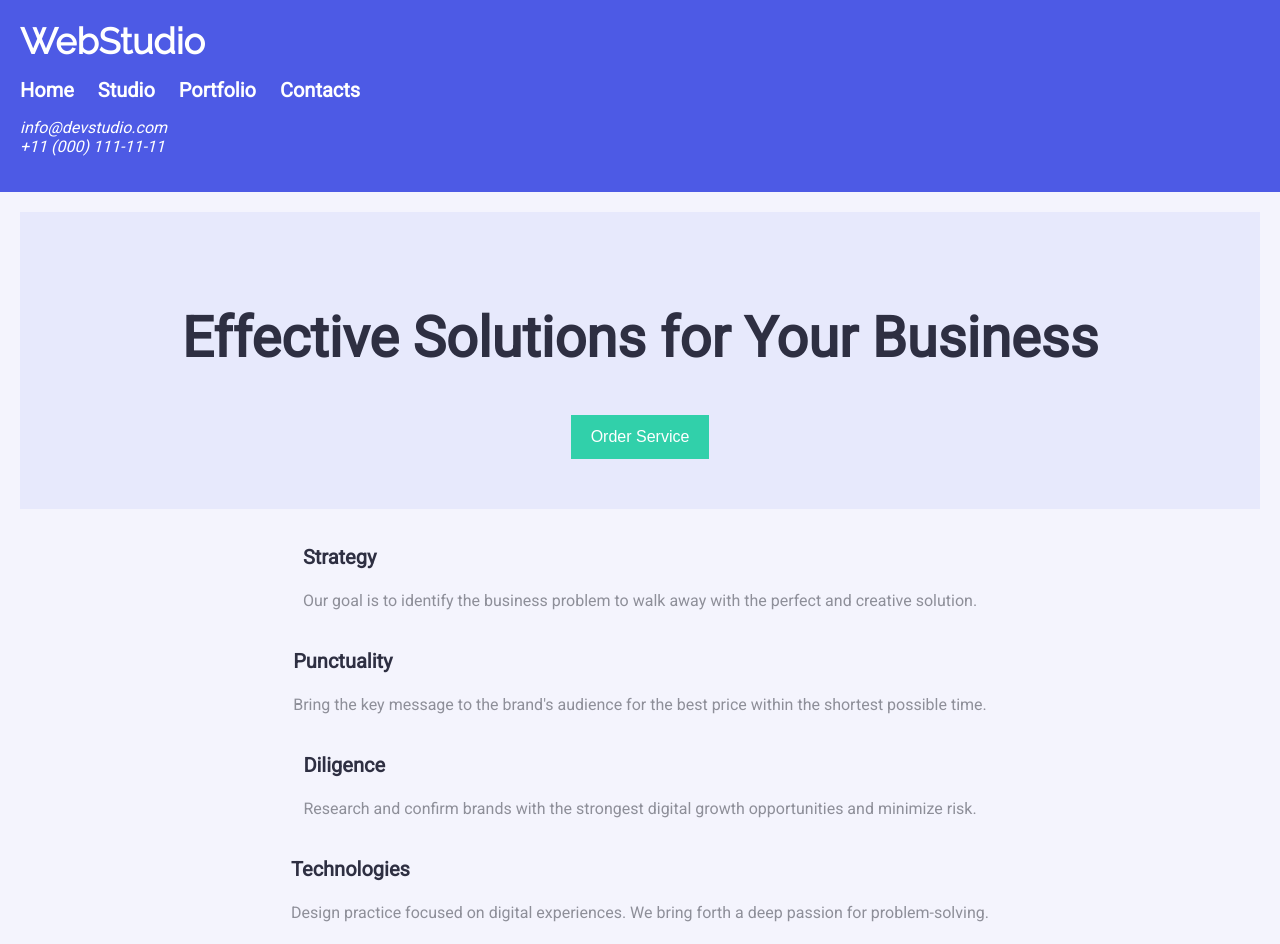
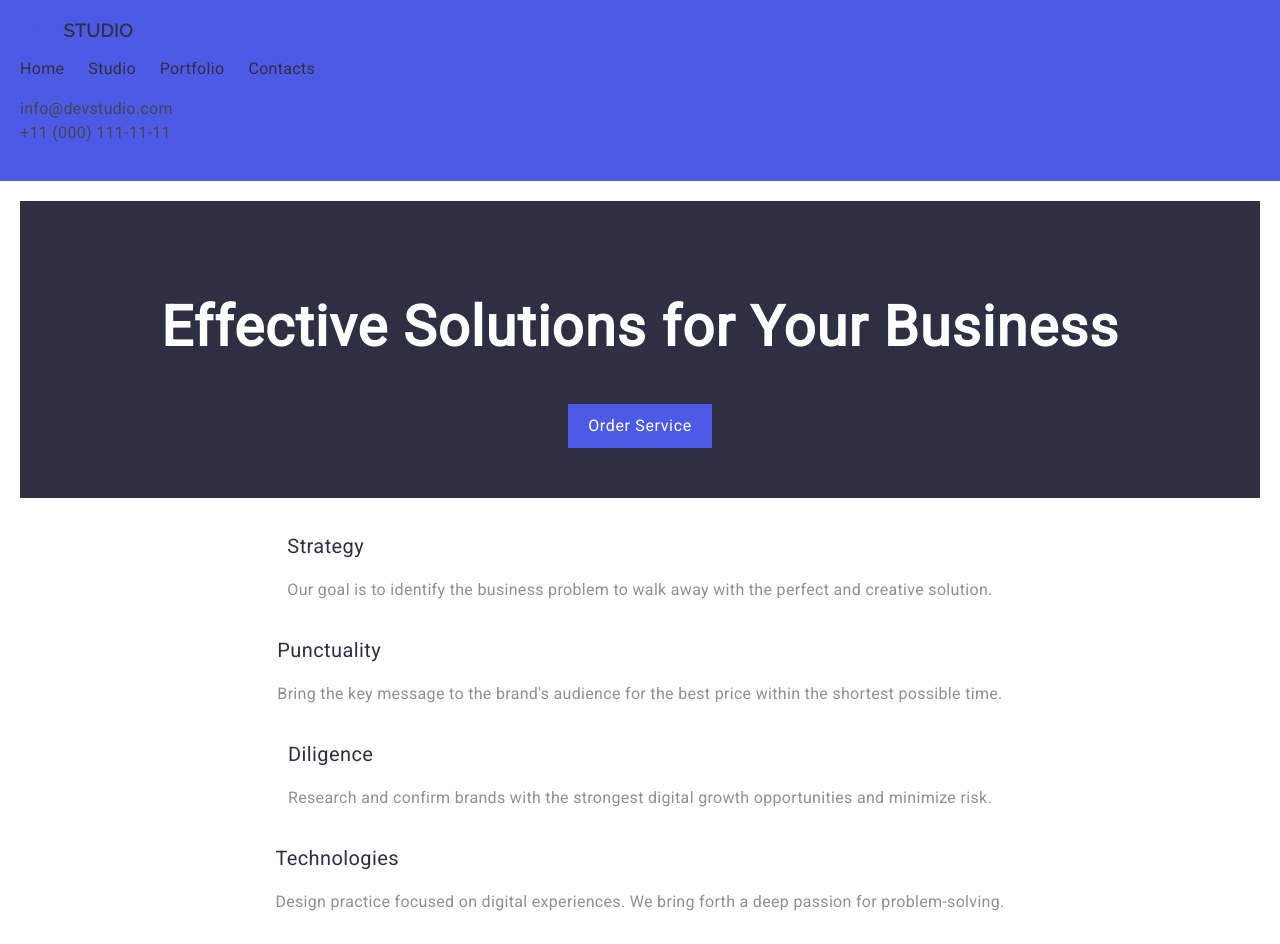
Before and after one commit to Braindodge/goit-markup-hw-02, a plain HTML site: page index.html in a window 1280 px wide. Shown: the top 944 px of the page. Drawn offline with Linux system fonts and the light colour scheme; files that its build step writes are made by us from their sources.

Commit message:
goingdone

```diff
--- a/css/style.css
+++ b/css/style.css
@@ -1,12 +1,11 @@
 body {
   font-family: "Roboto", sans-serif;
+  color: #434455;
+  background-color: #ffffff;
   margin: 0;
   padding: 0;
-  background-color: #f4f4fd;
-  color: #434455;
 }
 
-/* Header Styles */
 header {
   background-color: #4d5ae5;
   padding: 20px;
@@ -14,10 +13,17 @@ header {
 
 nav a.logo-b {
   font-family: "Raleway", sans-serif;
-  font-weight: bold;
-  font-size: 36px;
-  color: white;
+  font-weight: 700;
+  font-size: 18px;
+  line-height: 1.17;
+  letter-spacing: 0.03em;
+  text-transform: uppercase;
+  color: #4d5ae5;
   text-decoration: none;
+}
+
+nav a.logo-b span {
+  color: #2e2f42;
 }
 
 nav ul {
@@ -31,10 +37,21 @@ nav ul li {
 }
 
 nav ul li a.nav-link {
-  font-weight: bold;
-  font-size: 20px;
-  color: white;
+  font-weight: 500;
+  font-size: 16px;
+  line-height: 1.5;
+  letter-spacing: 0.02em;
+  color: #2e2f42;
   text-decoration: none;
+}
+
+nav ul li a.nav-link:hover,
+nav ul li a.nav-link:focus {
+  color: #404bbf;
+}
+
+address.Contacts {
+  font-style: normal;
 }
 
 address.Contacts ul {
@@ -43,17 +60,24 @@ address.Contacts ul {
 }
 
 address.Contacts ul li a.studio-b {
-  color: white;
+  font-size: 16px;
+  line-height: 1.5;
+  letter-spacing: 0.02em;
+  color: #434455;
   text-decoration: none;
 }
 
-/* Main Styles */
+address.Contacts ul li a.studio-b:hover,
+address.Contacts ul li a.studio-b:focus {
+  color: #404bbf;
+}
+
 main {
   padding: 20px;
 }
 
 .section-bir {
-  background-color: #e7e9fc;
+  background-color: #2e2f42;
   text-align: center;
   padding: 50px 0;
 }
@@ -61,28 +85,30 @@ main {
 h1.baslik-bir {
   font-size: 56px;
   font-weight: bold;
-  letter-spacing: 2%;
-  line-height: 60px;
-  color: #2e2f42;
+  letter-spacing: 0.02em;
+  line-height: 1.07;
+  text-align: center;
+  color: #ffffff;
 }
 
 button.button-bir {
+  background-color: #4d5ae5;
+  font-family: "Roboto", sans-serif;
+  font-weight: 500;
   font-size: 16px;
-  font-weight: medium;
-  letter-spacing: 4%;
-  line-height: 24px;
-  background-color: #31d0aa;
+  line-height: 1.5;
+  letter-spacing: 0.04em;
+  color: #ffffff;
   border: none;
   padding: 10px 20px;
   cursor: pointer;
-  color: white;
 }
 
-button.button-bir:hover {
-  background-color: #2e2f42;
+button.button-bir:hover,
+button.button-bir:focus {
+  background-color: #404bbf;
 }
 
-/* Section Styles */
 .section-iki ul,
 .section-uc ul,
 .section-dort ul {
@@ -95,26 +121,27 @@ button.button-bir:hover {
 
 h2.baslik-iki {
   font-size: 36px;
-  font-weight: bold;
-  letter-spacing: 2%;
-  color: #404bbf;
+  line-height: 1.11;
+  letter-spacing: 0.02em;
+  text-transform: capitalize;
+  color: #2e2f42;
   text-align: center;
   margin-bottom: 20px;
 }
 
 h3.baslik-uc {
+  font-weight: 500;
   font-size: 20px;
-  font-weight: medium;
-  letter-spacing: 2%;
+  line-height: 1.2;
+  letter-spacing: 0.02em;
   color: #2e2f42;
 }
 
 p.paragraf-iki,
 p.paragraf-bir {
   font-size: 16px;
-  font-weight: regular;
-  letter-spacing: 2%;
-  line-height: 24px;
+  line-height: 1.5;
+  letter-spacing: 0.02em;
   color: #8e8f99;
 }
 
@@ -138,12 +165,25 @@ p.paragraf-bir {
   width: 100%;
 }
 
+.Portfolio li:nth-child(1) img[src^="./images"],
+.Portfolio li:nth-child(2) img[src^="./images"],
+.Portfolio li:nth-child(3) img[src^="./images"],
+.Portfolio li:nth-child(4) img[src^="./images"],
+.Portfolio li:nth-child(5) img[src^="./images"],
+.Portfolio li:nth-child(6) img[src^="./images"] {
+  width: 360px;
+}
+
+.Portfolio li:nth-child(6) img[src$=".jpeg"],
+.Portfolio li:nth-child(6) img[src$=".jpg"] {
+  alt: "Online Courses photo";
+}
+
 .Portfolio h3.baslik-uc.portfolio-title,
 .Portfolio p.Marketing {
   margin: 10px 0;
 }
 
-/* Footer Styles */
 footer.footer-own {
   background-color: #2e2f42;
   padding: 20px;
@@ -153,17 +193,23 @@ footer.footer-own {
 
 footer a.footer-logo {
   font-family: "Raleway", sans-serif;
-  font-weight: bold;
-  font-size: 36px;
-  color: white;
+  font-weight: 700;
+  font-size: 18px;
+  line-height: 1.17;
+  letter-spacing: 0.03em;
+  text-transform: uppercase;
+  color: #4d5ae5;
   text-decoration: none;
+}
+
+footer a.footer-logo span {
+  color: #2e2f42;
 }
 
 footer p.footer-p {
   margin: 10px 0 0;
   font-size: 16px;
-  font-weight: regular;
-  letter-spacing: 2%;
-  line-height: 24px;
-  color: white;
+  line-height: 1.5;
+  letter-spacing: 0.02em;
+  color: #f4f4fd;
 }
```
